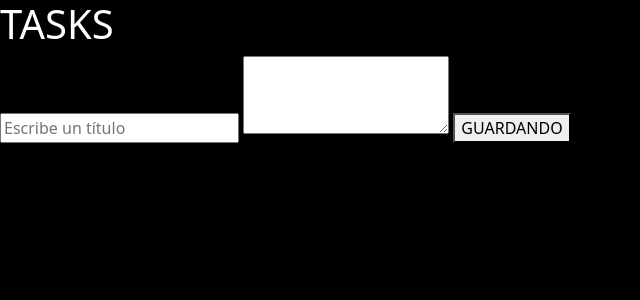
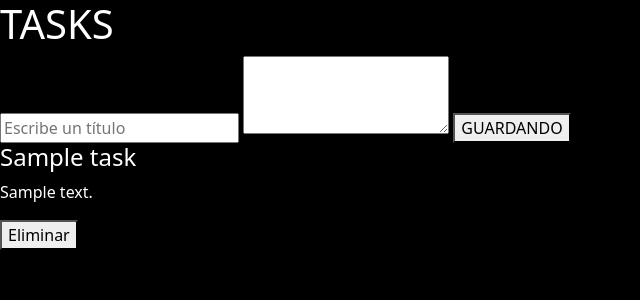
Before and after one commit to Azumie/Django_PostgreSQL_CRUD, a Django app: page /tasks/ in a window 1280 px wide. Shown: the top 300 px of the page, without its empty margins (0-640 px from the left). Run offline with Django 4.2, Linux system fonts and the light colour scheme; tables that the repository leaves empty hold one stand-in row (values such as "Sample post").

Commit message:
Listando tareas

```diff
--- a/tasks/templates/list_tasks.html
+++ b/tasks/templates/list_tasks.html
@@ -18,5 +18,15 @@
         <textarea name="description" id="description" rows="3"></textarea>
         <button>GUARDANDO</button>
     </form>
+{% for task in tasks %}
+    <div>
+        <h4>{{task.title}}</h4>
+        <p>{{task.description}}</p>
+        <button>Eliminar</button>
+    </div>
+{% empty %}
+    <h1>Cargue data primeramente</h1>
+{% endfor %}
+
 </body>
 </html>
--- a/tasks/views.py
+++ b/tasks/views.py
@@ -3,7 +3,8 @@ from .models import Task
 # Create your views here.
 # va a intentar renderizar un archivo, pero cuando ocurra algo. Para ello creamos un archivo llamado url
 def list_tasks(request):
-    return render(request, 'list_tasks.html')
+    tasks = Task.objects.all()
+    return render(request, 'list_tasks.html', {'tasks': tasks})
 
 def create_task(request):
     task = Task(title=request.POST['title'], description=request.POST['description'])
```
